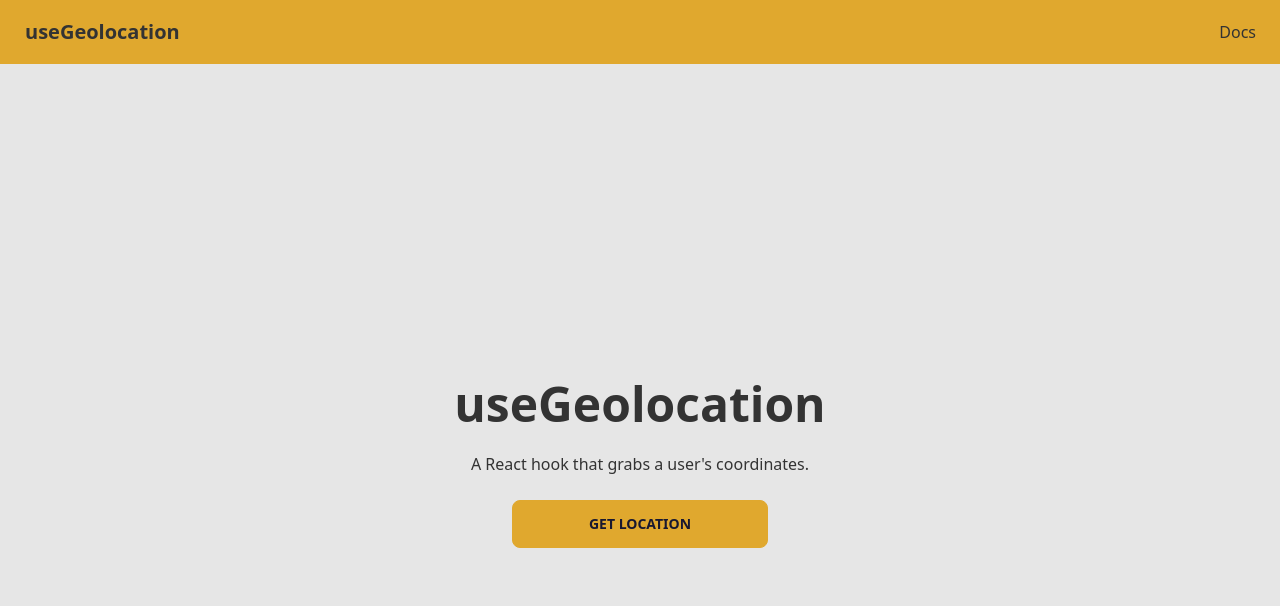
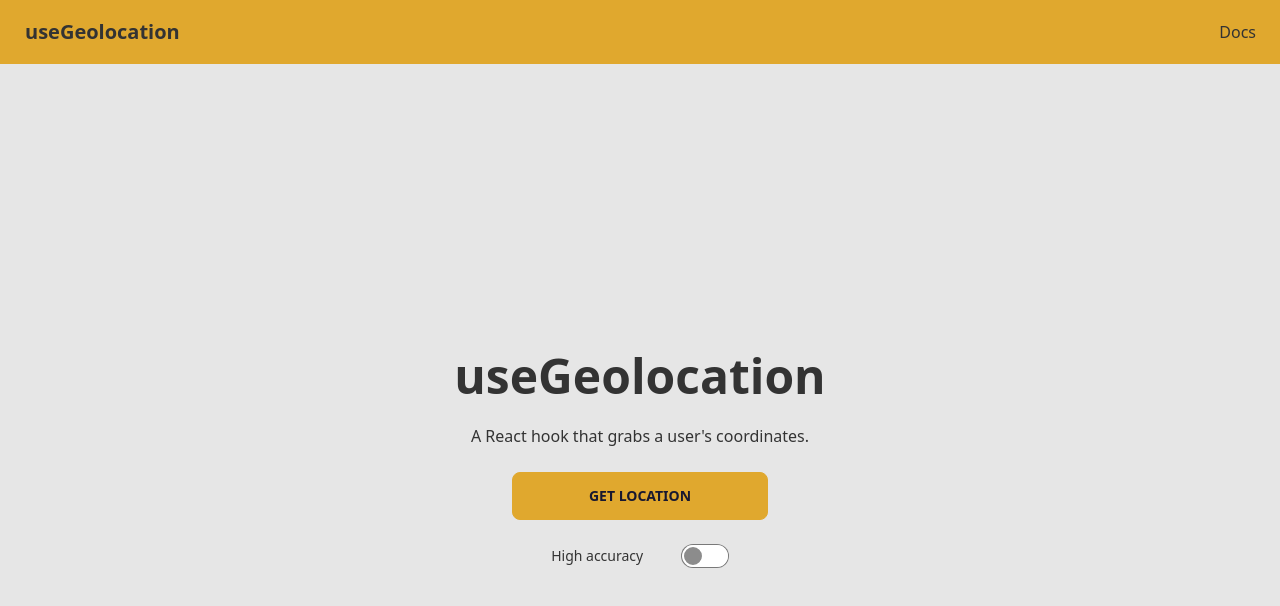
Before and after one commit to devmegan/geolocation, a React (Create React App) app: page / in a window 1280 px wide. Shown: the top 606 px of the page. Built offline with nearby package versions, Linux system fonts and the light colour scheme.

Commit message:
add highaccuracy option prop to gelocation

```diff
--- a/src/component/Hero.js
+++ b/src/component/Hero.js
@@ -1,14 +1,16 @@
-import { useState } from "react";
+import { useState, useEffect } from "react";
 
 import Description from "./Description";
 import Error from "./Error";
 import Geolocation from "./Location";
+import AccuracyToggle from "./AccuracyToggle";
 
 export default function Hero() {
 
     const [error, setError] = useState(false);
     const [getCoords, setGetCoords] = useState(false);
     const [coords, setCoords] = useState(false);
+    const [isAccurate, setIsAccurate] = useState(false);
 
     const handleGeolocation = (geodata) => {
       setGetCoords(false);
@@ -17,15 +19,16 @@ export default function Hero() {
       if (geodata.error) {
         setError(geodata.error.message);
       } else {
-        if (error) {
-          setError(false);
-        }
+        setError(false);
         setCoords(`${geodata.latitude}, ${geodata.longitude}`);
-        }
+      }
     }
 
     const handleClick = () => {
       setGetCoords(true);
+    }
+    const handleToggle = () => {
+      setIsAccurate(!isAccurate);
     }
 
     return (
@@ -41,10 +44,11 @@ export default function Hero() {
                   Get Location
                 </button>
                 {error && <Error error={error} setError={setError} />}
+                <AccuracyToggle handleToggle={handleToggle} />
               </div>
             </div>
           </div>
-          {getCoords && <Geolocation handleGeolocation={handleGeolocation}/>}
+          {getCoords && <Geolocation handleGeolocation={handleGeolocation} options={ { enableHighAccuracy: isAccurate } } />}
         </>
     )
 }
```
Also changed, not shown: 2 other files (tests, documents, lock files or other folders).
